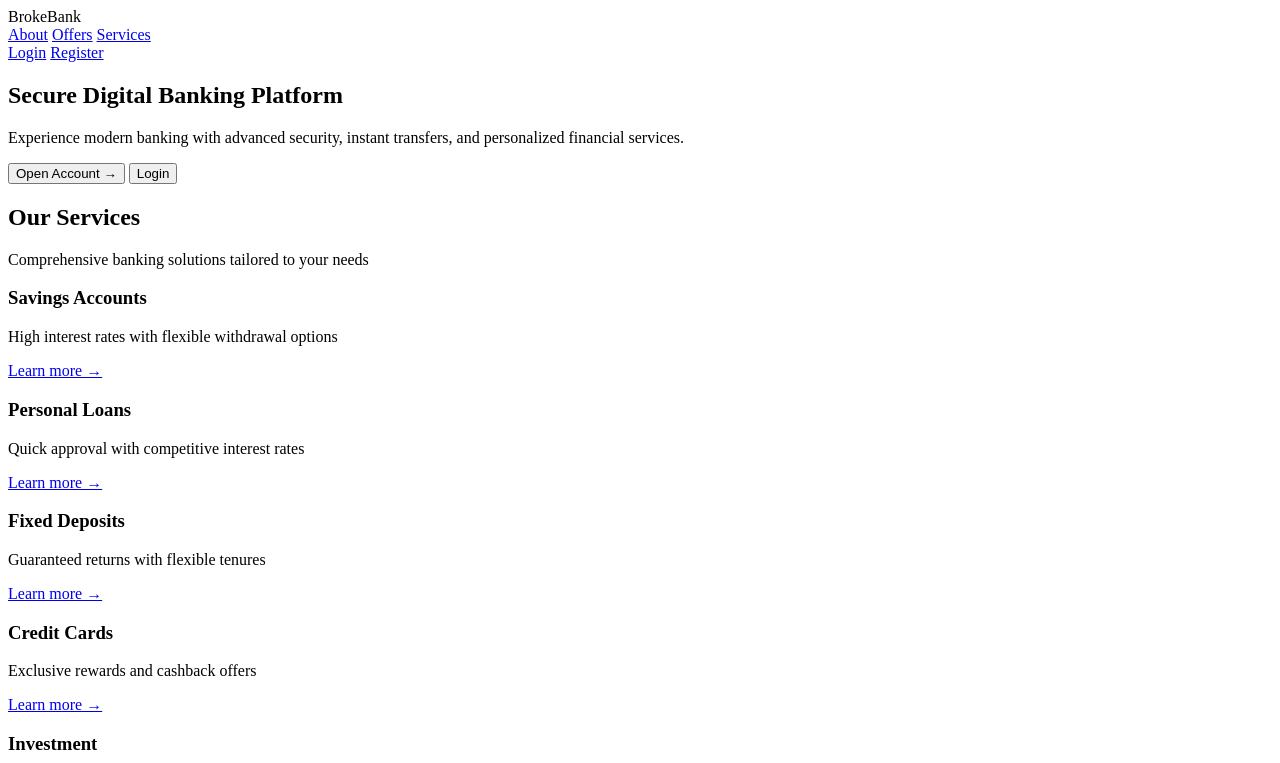
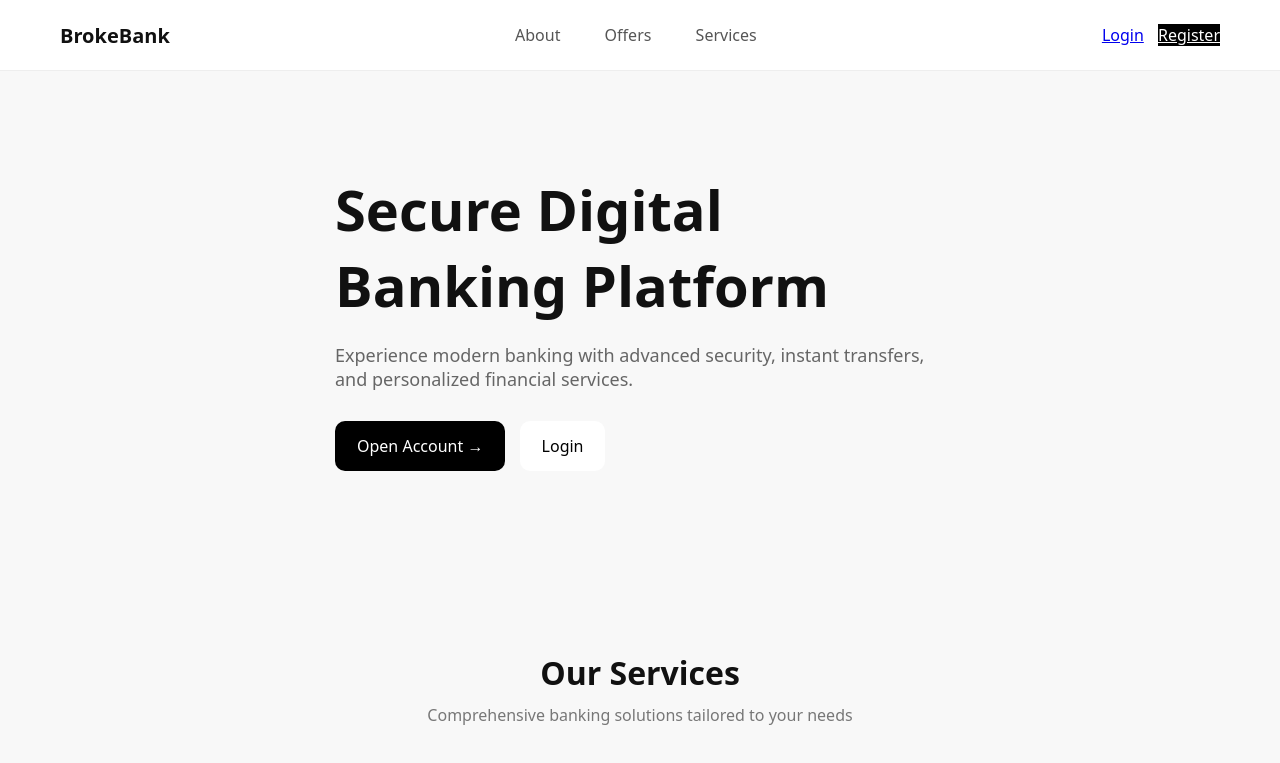
Before and after one commit to Anushree401/Digital-Banking-Application, a website: page views/shared/index.html in a window 1280 px wide. Shown: the top 763 px of the page. Drawn offline with Linux system fonts and the light colour scheme; the site is published under a folder, as on GitHub Pages, so addresses that start at the root find nothing.

Commit message:
fixed html error oopsies

```diff
--- a/views/shared/index.html
+++ b/views/shared/index.html
@@ -4,8 +4,8 @@
 <meta charset="UTF-8">
 <meta name="viewport" content="width=device-width, initial-scale=1.0">
 <title>BrokeBank</title>
-<link rel="stylesheet" href="/css/style.css">
-<link rel="stylesheet" href="/css/responsive.css">
+<link rel="stylesheet" href="css/style.css">
+<link rel="stylesheet" href="   css/responsive.css">
 </head>
 
 <body>
```
